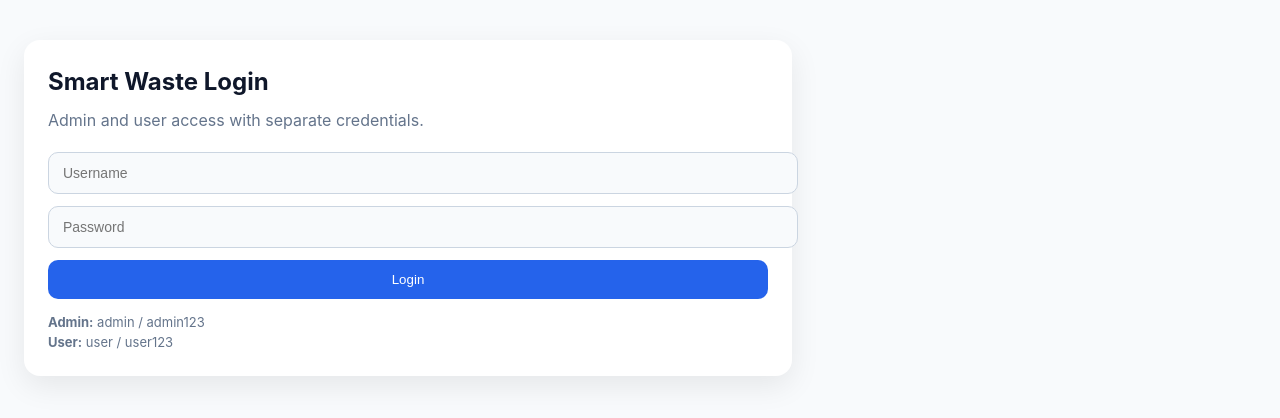
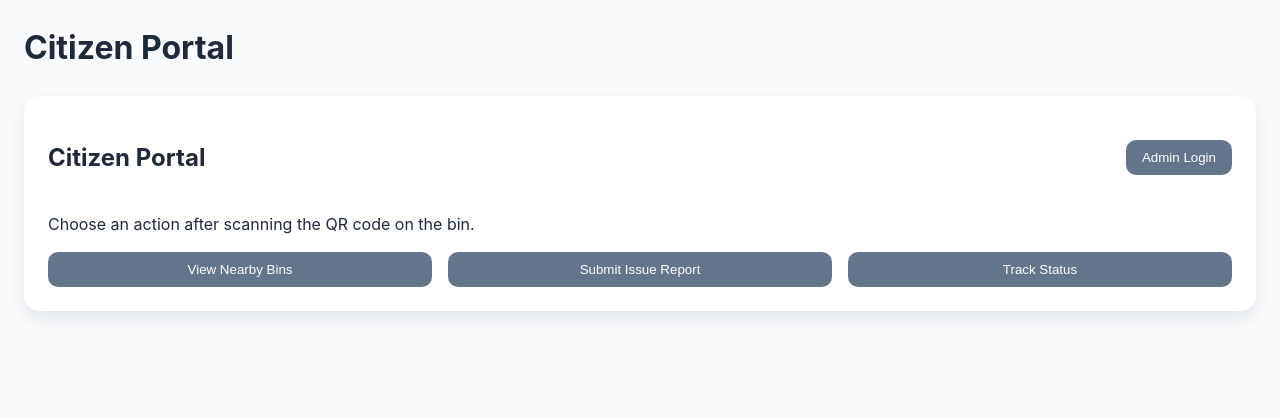
Before and after one commit to adhithyajayanr1906/Smart-Waste-Bin-System, a React (Vite) app in the folder frontend/: page / in a window 1280 px wide. Shown: the top 418 px of the page. Built offline with nearby package versions, Linux system fonts and the light colour scheme.

Commit message:
Update frontend UX: Bypass user login, conditional description box, add Other issue type

```diff
--- a/frontend/src/App.tsx
+++ b/frontend/src/App.tsx
@@ -22,10 +22,11 @@ type ComplaintForm = {
   reporterEmail: string;
 };
 
-const issueTypes = ['Overflowing', 'Damaged Bin', 'Bad Smell', 'Blocked Access'];
+const issueTypes = ['Overflowing', 'Damaged Bin', 'Bad Smell', 'Blocked Access', 'Other'];
 
 export default function App() {
-  const [role, setRole] = useState<UserRole>(null);
+  const [role, setRole] = useState<UserRole>('user');
+  const [showAdminLogin, setShowAdminLogin] = useState(false);
   const [username, setUsername] = useState('');
   const [password, setPassword] = useState('');
   const [error, setError] = useState('');
@@ -53,18 +54,14 @@ export default function App() {
     e.preventDefault();
     if (username === 'admin' && password === 'admin123') {
       setRole('admin');
+      setShowAdminLogin(false);
       setError('');
       setMessage('');
       setUserView('home');
       loadBins();
       loadComplaints();
-    } else if (username === 'user' && password === 'user123') {
-      setRole('user');
-      setError('');
-      setMessage('');
-      setUserView('home');
     } else {
-      setError('Invalid username or password');
+      setError('Invalid admin username or password');
       setMessage('');
     }
   };
@@ -101,13 +98,15 @@ export default function App() {
     setMessage('');
     setTrackingMessage('');
 
-    if (!form.binCode || !form.reporterEmail || !form.description) {
-      setError('Please complete all fields before submitting.');
+    const finalDescription = form.issueType === 'Other' ? form.description : form.issueType;
+
+    if (!form.binCode || !form.reporterEmail || (form.issueType === 'Other' && !form.description)) {
+      setError('Please complete all required fields before submitting.');
       return;
     }
 
     try {
-      await createComplaint(form);
+      await createComplaint({ ...form, description: finalDescription });
       setSubmitted(true);
       setMessage('Complaint submitted successfully.');
       setForm({ ...form, description: '', reporterEmail: '' });
@@ -220,7 +219,7 @@ export default function App() {
   };
 
   const logout = () => {
-    setRole(null);
+    setRole('user');
     setUsername('');
     setPassword('');
     setError('');
@@ -233,7 +232,12 @@ export default function App() {
 
   const userPortalHeader = (
     <section style={sectionStyle}>
+      <div style={{ display: 'flex', justifyContent: 'space-between', alignItems: 'center' }}>
         <h2>Citizen Portal</h2>
+        <button type="button" style={secondaryButtonStyle} onClick={() => setShowAdminLogin(true)}>
+          Admin Login
+        </button>
+      </div>
       <p>Choose an action after scanning the QR code on the bin.</p>
       <div style={{ display: 'grid', gridTemplateColumns: 'repeat(auto-fit, minmax(220px, 1fr))', gap: '16px', marginTop: '16px' }}>
         <button type="button" style={secondaryButtonStyle} onClick={async () => { setUserView('nearby'); await loadBins(); setMessage(''); setTrackingMessage(''); }}>
@@ -249,22 +253,21 @@ export default function App() {
     </section>
   );
 
-  if (!role) {
+  if (showAdminLogin) {
     return (
       <div style={pageStyle}>
         <div style={cardStyle}>
-          <h1 style={titleStyle}>Smart Waste Login</h1>
-          <p style={subtitleStyle}>Admin and user access with separate credentials.</p>
+          <h1 style={titleStyle}>Admin Login</h1>
+          <p style={subtitleStyle}>Access restricted to administrators.</p>
           <form onSubmit={login} style={formStyle}>
             <input value={username} onChange={(e) => setUsername(e.target.value)} placeholder="Username" style={inputStyle} />
             <input type="password" value={password} onChange={(e) => setPassword(e.target.value)} placeholder="Password" style={inputStyle} />
             {error ? <div style={errorStyle}>{error}</div> : null}
+            <div style={{ display: 'flex', gap: '12px' }}>
               <button type="submit" style={primaryButtonStyle}>Login</button>
+              <button type="button" onClick={() => { setShowAdminLogin(false); setError(''); }} style={secondaryButtonStyle}>Cancel</button>
+            </div>
           </form>
-          <div style={hintStyle}>
-            <div><strong>Admin:</strong> admin / admin123</div>
-            <div><strong>User:</strong> user / user123</div>
-          </div>
         </div>
       </div>
     );
@@ -274,7 +277,9 @@ export default function App() {
     <div style={pageStyle}>
       <div style={{ display: 'flex', justifyContent: 'space-between', alignItems: 'center', flexWrap: 'wrap', gap: '16px' }}>
         <h1 style={{ margin: 0 }}>{role === 'admin' ? 'Admin Dashboard' : 'Citizen Portal'}</h1>
+        {role === 'admin' ? (
           <button onClick={logout} style={secondaryButtonStyle}>Logout</button>
+        ) : null}
       </div>
 
       {error ? <div style={errorStyle}>{error}</div> : null}
@@ -437,12 +442,14 @@ export default function App() {
                     <option key={option} value={option}>{option}</option>
                   ))}
                 </select>
+                {form.issueType === 'Other' && (
                   <textarea
                     value={form.description}
                     onChange={(e) => setForm({ ...form, description: e.target.value })}
                     placeholder="Describe the issue"
                     style={{ ...inputStyle, minHeight: '100px' }}
                   />
+                )}
                 <input
                   value={form.reporterEmail}
                   onChange={(e) => setForm({ ...form, reporterEmail: e.target.value })}
```
Lines whose indentation alone changed are shown as unchanged.
